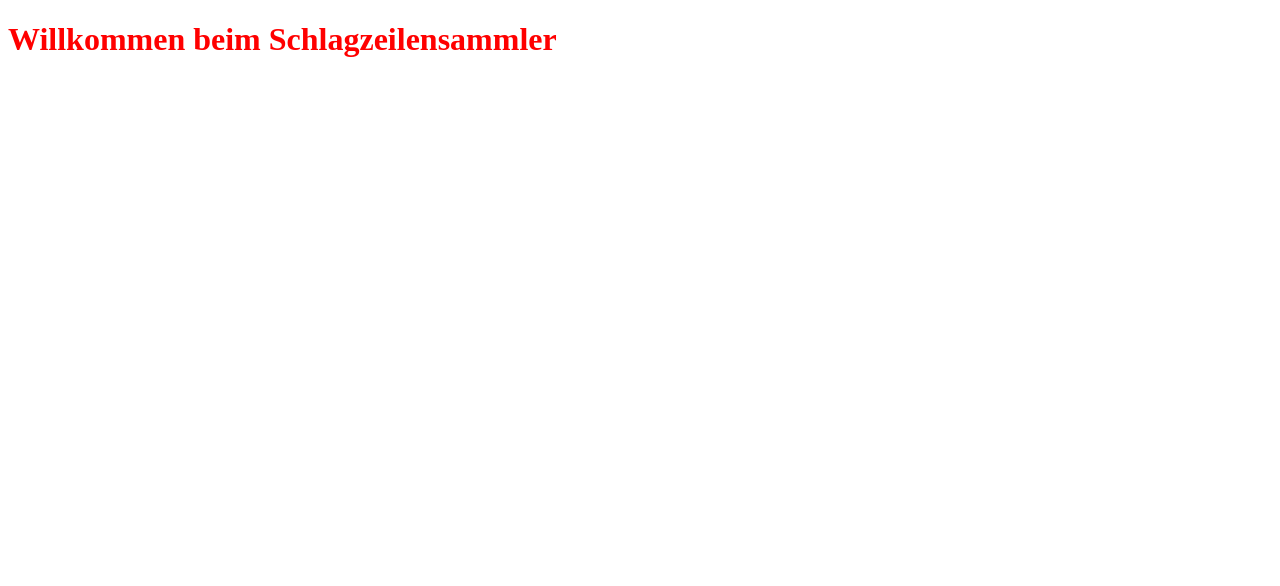
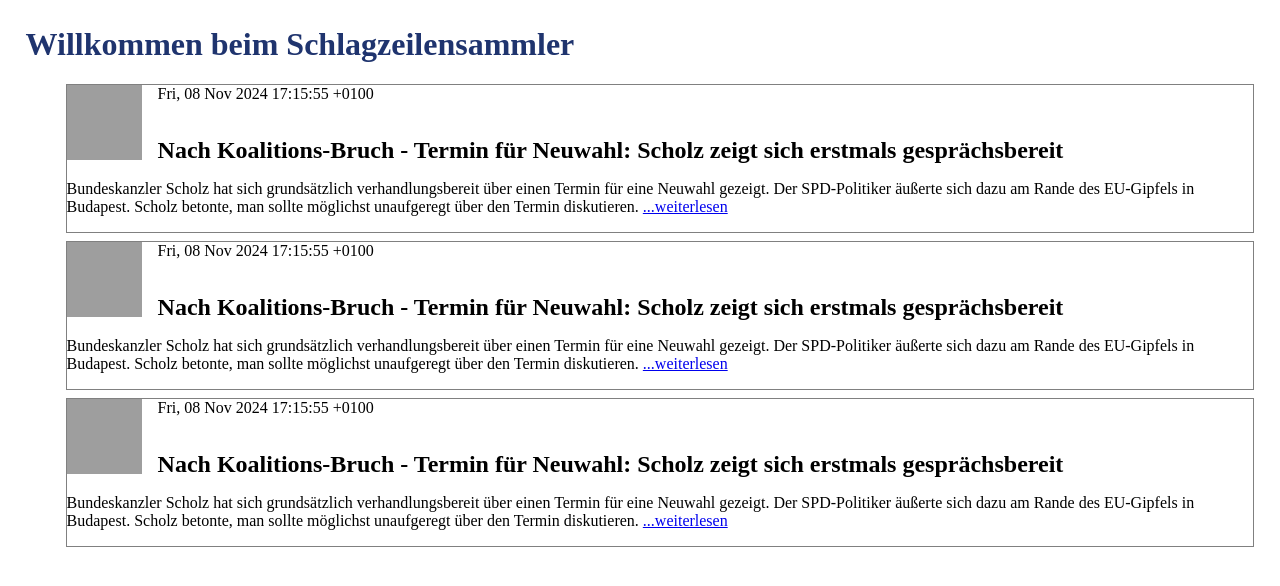
Before and after one commit to nisc586/schlagzeilensammler, a Flask app: page / in a window 1280 px wide. Shown: the top 586 px of the page. Run offline with Flask 3, Linux system fonts and the light colour scheme; grey boxes are pictures that could not be loaded.

Commit message:
Add some CSS to index

```diff
--- a/static/style.css
+++ b/static/style.css
@@ -1,3 +1,53 @@
 h1 {
-    color: red;
+    color: rgb(31, 52, 110);
 }
+
+.logo {
+    max-width: 75px;
+    aspect-ratio: 1/1;
+  }
+
+body {
+margin: 2%;
+}
+
+@media (max-width: 500px) {
+    .img.img {
+        display:none;
+    }
+}
+@media (min-width: 500px) {
+
+    .media-element {
+    display: grid;
+    grid-template-columns: minmax(auto, 75px) 1fr;
+    grid-template-rows:  1fr;
+    grid-template-areas:
+        "logo date"
+        "logo title"
+        "description description";
+    grid-gap: 0 1em;
+    margin-bottom: 0.5em;
+    text-align: left;
+    border: 1px solid grey;
+    }
+
+    .title {
+        grid-area: title;
+        margin-bottom: 0;
+    }
+
+    .description {
+        grid-area: description;
+    }
+
+    .date {
+        grid-area: date;
+        margin: 0;
+    }
+
+    .img {
+        grid-area: logo;
+        place-self: center;
+    }
+}
--- a/templates/index.html
+++ b/templates/index.html
@@ -8,5 +8,47 @@
 </head>
 <body>
     <h1>Willkommen beim Schlagzeilensammler</h1>
+    <ol>
+        <li class="media-element">
+            <div class="img">
+                <img class="logo" src="https://bilder.deutschlandfunk.de/FI/LE/_c/d7/FILE_cd7fe2b3d944a65650ee9b89d0df82ea/dlf-die-nachrichten-podcast-kachel-3000x3000px-srgb-jpg-100-1920x1920.jpg" alt="Deutschlandradio" />
+            </div>
+            <p class="date">Fri, 08 Nov 2024 17:15:55 +0100</p>
+            <h2 class="title">
+                Nach Koalitions-Bruch - Termin für Neuwahl: Scholz zeigt sich erstmals gesprächsbereit
+            </h2>
+            <p class="description">
+                Bundeskanzler Scholz hat sich grundsätzlich verhandlungsbereit über einen Termin für eine Neuwahl gezeigt. Der SPD-Politiker äußerte sich dazu am Rande des EU-Gipfels in Budapest. Scholz betonte, man sollte möglichst unaufgeregt über den Termin diskutieren.
+                <a href="https://www.deutschlandfunk.de/termin-fuer-neuwahl-scholz-zeigt-sich-erstmals-gespraechsbereit-100.html">...weiterlesen</a>
+            </p>
+        </li>
+        <li class="media-element">
+            <div class="img">
+                <img class="logo" src="https://bilder.deutschlandfunk.de/FI/LE/_c/d7/FILE_cd7fe2b3d944a65650ee9b89d0df82ea/dlf-die-nachrichten-podcast-kachel-3000x3000px-srgb-jpg-100-1920x1920.jpg" alt="Deutschlandradio" />
+            </div>
+            <p class="date">Fri, 08 Nov 2024 17:15:55 +0100</p>
+            <h2 class="title">
+                Nach Koalitions-Bruch - Termin für Neuwahl: Scholz zeigt sich erstmals gesprächsbereit
+            </h2>
+            <p class="description">
+                Bundeskanzler Scholz hat sich grundsätzlich verhandlungsbereit über einen Termin für eine Neuwahl gezeigt. Der SPD-Politiker äußerte sich dazu am Rande des EU-Gipfels in Budapest. Scholz betonte, man sollte möglichst unaufgeregt über den Termin diskutieren.
+                <a href="https://www.deutschlandfunk.de/termin-fuer-neuwahl-scholz-zeigt-sich-erstmals-gespraechsbereit-100.html">...weiterlesen</a>
+            </p>
+        </li>
+        <li class="media-element">
+            <div class="img">
+                <img class="logo" src="https://bilder.deutschlandfunk.de/FI/LE/_c/d7/FILE_cd7fe2b3d944a65650ee9b89d0df82ea/dlf-die-nachrichten-podcast-kachel-3000x3000px-srgb-jpg-100-1920x1920.jpg" alt="Deutschlandradio" />
+            </div>
+            <p class="date">Fri, 08 Nov 2024 17:15:55 +0100</p>
+            <h2 class="title">
+                Nach Koalitions-Bruch - Termin für Neuwahl: Scholz zeigt sich erstmals gesprächsbereit
+            </h2>
+            <p class="description">
+                Bundeskanzler Scholz hat sich grundsätzlich verhandlungsbereit über einen Termin für eine Neuwahl gezeigt. Der SPD-Politiker äußerte sich dazu am Rande des EU-Gipfels in Budapest. Scholz betonte, man sollte möglichst unaufgeregt über den Termin diskutieren.
+                <a href="https://www.deutschlandfunk.de/termin-fuer-neuwahl-scholz-zeigt-sich-erstmals-gespraechsbereit-100.html">...weiterlesen</a>
+            </p>
+        </li>
+
+    </ol>
 </body>
 </html>
```
